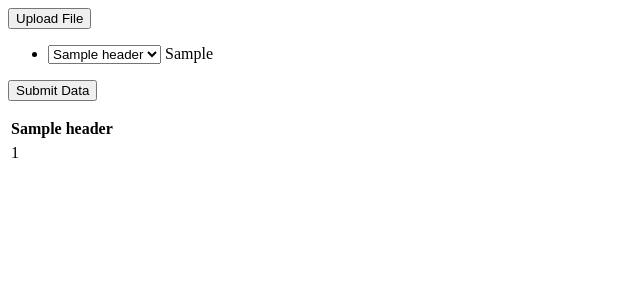
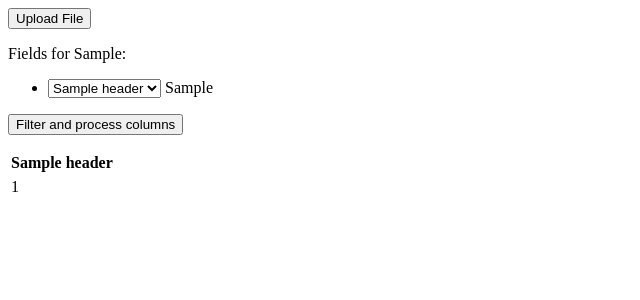
Before and after one commit to ZmjbS/edda, a Django app: template templates/songs/upload_songs.html in a window 1280 px wide. Shown: the top 300 px of the page, without its empty margins (0-640 px from the left). Run offline with Django 3.2, Linux system fonts and the light colour scheme; the template is opened without the code that fills it: most values are stand-ins (such as "Sample title", 1, 10 or a date in 2020).

Commit message:
Added defaults to the drop-downs, and necessary hidden inputs to the form and such.

```diff
--- a/templates/songs/upload_songs.html
+++ b/templates/songs/upload_songs.html
@@ -6,25 +6,38 @@
     <input type="submit" value="Upload File" />
 </form>
 
+{% if required_fields %}
+<p>Fields for {{ area_and_season }}:</p>
 <form action="/songs/upload/review" method="post" enctype="multipart/form-data">
+    {% csrf_token %}
 <ul>
 {% for field in required_fields %}
 	<li>
 		<select name="{{ field.0 }}">
 		{% for header in headers %}
-			<option value="{{ header }}">{{ header }}</option>
+			<option value="{{ header }}"
+				{% if field.0 == 'songphrase-time_begin' and forloop.counter == 1 %}selected="selected"
+				{% elif field.0 == 'songphrase-time_end' and forloop.counter == 2 %}selected="selected"
+				{% elif field.0 == 'song-phrases' and forloop.counter == 6 %}selected="selected"
+				{% elif field.0 == 'song-singer' and forloop.counter == 7 %}selected="selected"
+				{% elif field.0 == 'song-time_begin-date' and forloop.counter == 9 %}selected="selected"
+				{% elif field.0 == 'song-time_begin-time' and forloop.counter == 10 %}selected="selected"
+				{% endif %}
+			>{{ header }}</option>
 		{% endfor %}
 		</select>
 		{{ field.1 }}
 	</li>
 {% endfor %}
 </ul>
+	<input type="hidden" name="area_and_season" value="{{ area_and_season }}" />
 	<input type="hidden" name="required_fields" value="{{ required_fields }}" />
 	<input type="hidden" name="datatable" value="{{ datatable }}" />
 	<input type="hidden" name="headers" value="{{ headers }}" />
 	<input type="hidden" name="data" value="{{ data }}" />
-    <input type="submit" value="Submit Data" />
+    <input type="submit" value="Filter and process columns" />
 </form>
+{% endif %}
 
 <table>
 	<tr>
```
